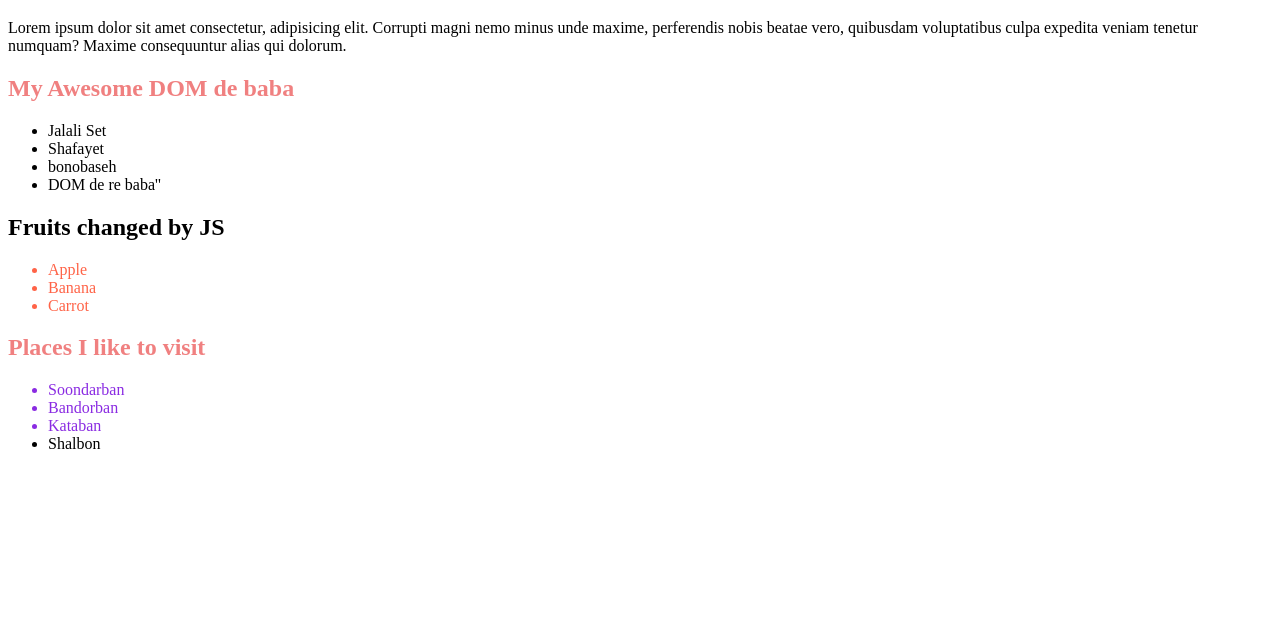
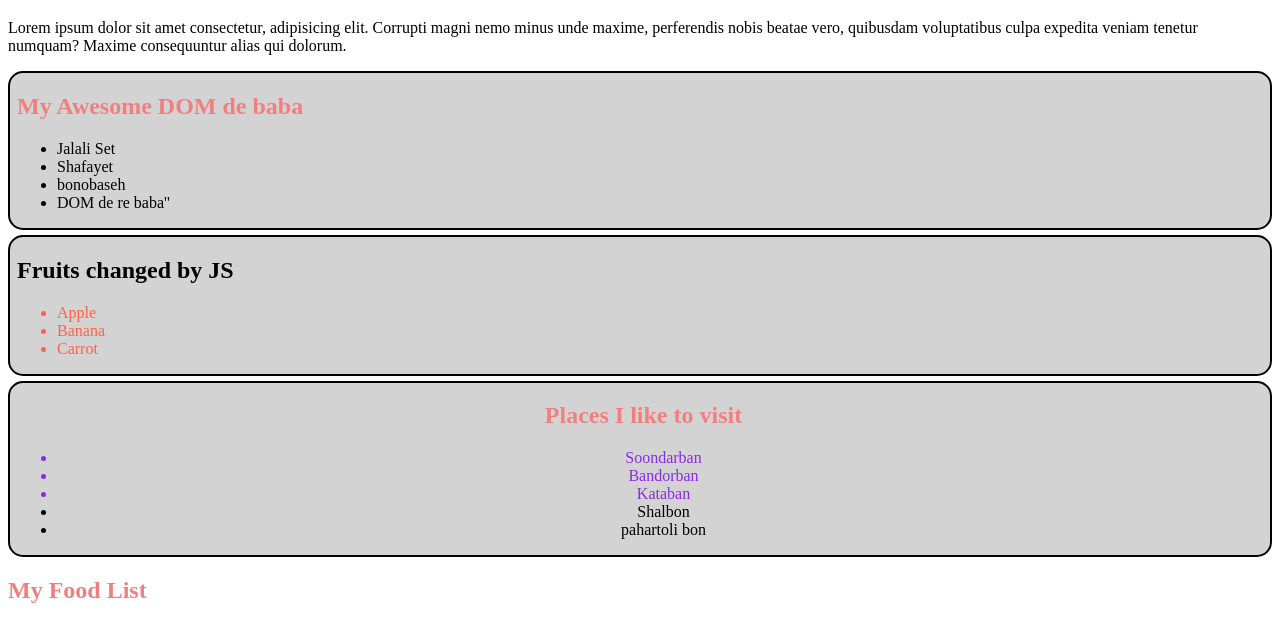
Before and after one commit to sabbir1257/dom, a plain HTML site: page index.html in a window 1280 px wide. Shown: the part 61-702 px from the top of the page. Drawn offline with Linux system fonts and the light colour scheme.

Commit message:
Create HTML elements using Javascript and appendChild

```diff
--- a/index.html
+++ b/index.html
@@ -28,7 +28,7 @@
                perferendis nobis beatae vero, quibusdam voluptatibus culpa expedita veniam tenetur numquam? Maxime
                consequuntur alias qui dolorum.</p>
      </header>
-     <main>
+     <main id="main-container">
           <section>
                <h1>My Awesome DOM de baba</h1>
                <ul>
@@ -39,16 +39,16 @@
                </ul>
           </section>
           <section class="fruits-container">
-               <h1 id="fruits-title">Fruits I like </h1>
+               <h1 id="fruits-title" class="some-class rendom-class blue-bg">Fruits I like </h1>
                <ul>
                     <li>Apple</li>
                     <li>Banana</li>
                     <li>Carrot</li>
                </ul>
           </section>
-          <section>
+          <section id="places-container" class="lange-text">
                <h1 id="places-title">Places I like to visit</h1>
-               <ul>
+               <ul id="places-list">
                     <li class="important-places  ">Soondarban</li>
                     <li class="important-places  ">Bandorban</li>
                     <li class="important-places  ">Kataban</li>
@@ -57,6 +57,8 @@
           </section>
      </main>
      <script src="js/dom.js"></script>
+     <script src="js/styleInJs.js"></script>
+     <script src="js/appdend.js"></script>
      <script>
           const liCollection = document.getElementsByTagName("li");
           //     console.log(liCollection);
@@ -77,14 +79,14 @@
           // option-3: getElementsByClassName
           const places = document.getElementsByClassName('important-places');
           for (const place of places) {
-               console.log(place.innerText);
+               // console.log(place.innerText);
 
           }
           // option-4: querySelector
           // option-5: querySelectorAll
           const someLi = document.querySelectorAll('.fruits-container li');
-          for(const  li of someLi){
-               console.log(li.innerText);
+          for (const li of someLi) {
+               // console.log(li.innerText);
           }
      </script>
 </body>
--- /dev/null
+++ b/js/appdend.js
@@ -0,0 +1,28 @@
+//1. where to add
+const placesList = document.getElementById('places-list');
+// 2. what to be added
+const li = document.createElement('li');
+li.innerText = 'pahartoli bon';
+// 3. add the child
+placesList.appendChild(li);
+
+// 1.where to add
+const mainContainer = document.getElementById('main-container');
+// 2. what to be added
+const section = document.createElement('section');
+const h1 = document.createElement('h1');
+h1.innerHTML = 'My Food List';
+section.appendChild(h1);
+
+const ul = document.createElement('ul');
+const li1 = document.createElement('li');
+li1.innerText = 'biryani';
+ul.appendChild(li1);
+const li2 = document.createElement('li');
+li2.innerText = 'borhani ';
+ul.appendChild(li2);
+const li3 = document.createElement('li');
+li2.innerText = 'salad ';
+ul.appendChild(li3);
+
+mainContainer.appendChild(section);
--- /dev/null
+++ b/js/styleInJs.js
@@ -0,0 +1,16 @@
+const sections = document.querySelectorAll('section');
+for (const section of sections) {
+     section.style.border = '2px solid black';
+     section.style.marginBottom = '5px';
+     section.style.borderRadius = '15px';
+     section.style.paddingLeft = '7px';
+     section.style.backgroundColor = 'lightgray';
+}
+
+/*
+const placesContainer = document.getElementById('places-container');
+placesContainer.style.backgroundColor = 'lightblue'; */
+
+const placesContainer = document.getElementById('places-container');
+placesContainer.classList.add('text-center');
+placesContainer.classList.remove('lange-text')
--- a/styles/styles.css
+++ b/styles/styles.css
@@ -1,3 +1,11 @@
 h1{
      color: lightcoral;
 }
+
+.lange-text{
+     font-size: 2em;
+}
+
+.text-center{
+     text-align: center;
+}
```
